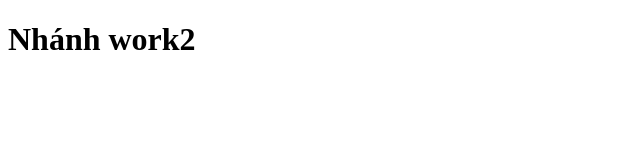
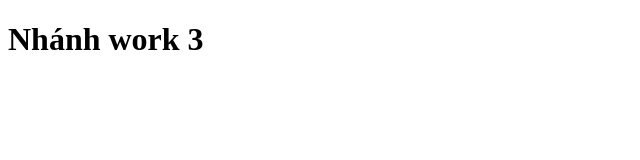
Before and after one commit to thanhtrucNG/du-an-5, a plain HTML site: page index.html in a window 1280 px wide. Shown: the full height of the page, 0-640 px from the left. Drawn offline with Linux system fonts and the light colour scheme.

Commit message:
first cmt

```diff
--- a/index.html
+++ b/index.html
@@ -6,6 +6,6 @@
     <title>Git Branch</title>
   </head>
   <body>
-    <h1>Nhánh work2</h1>
+    <h1>Nhánh work 3</h1>
   </body>
 </html>
```
